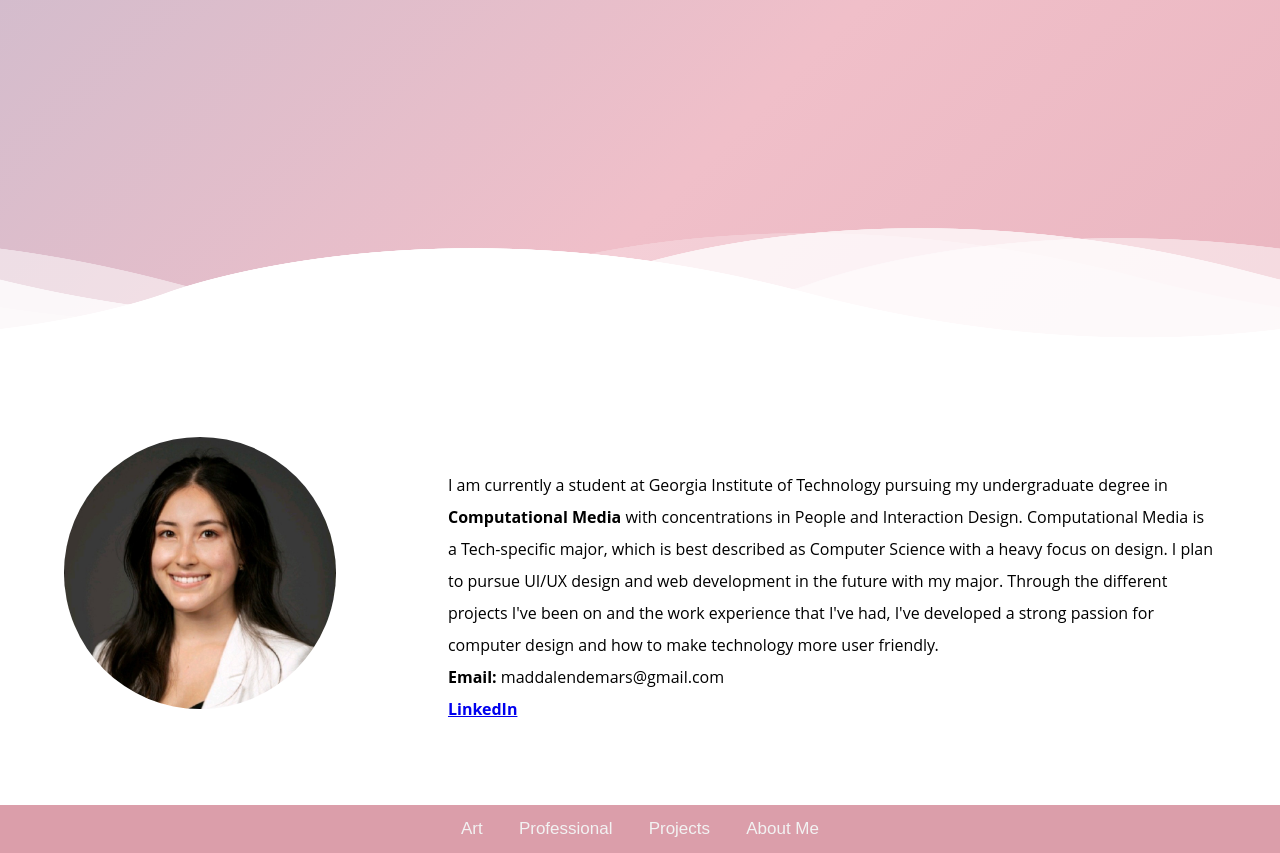
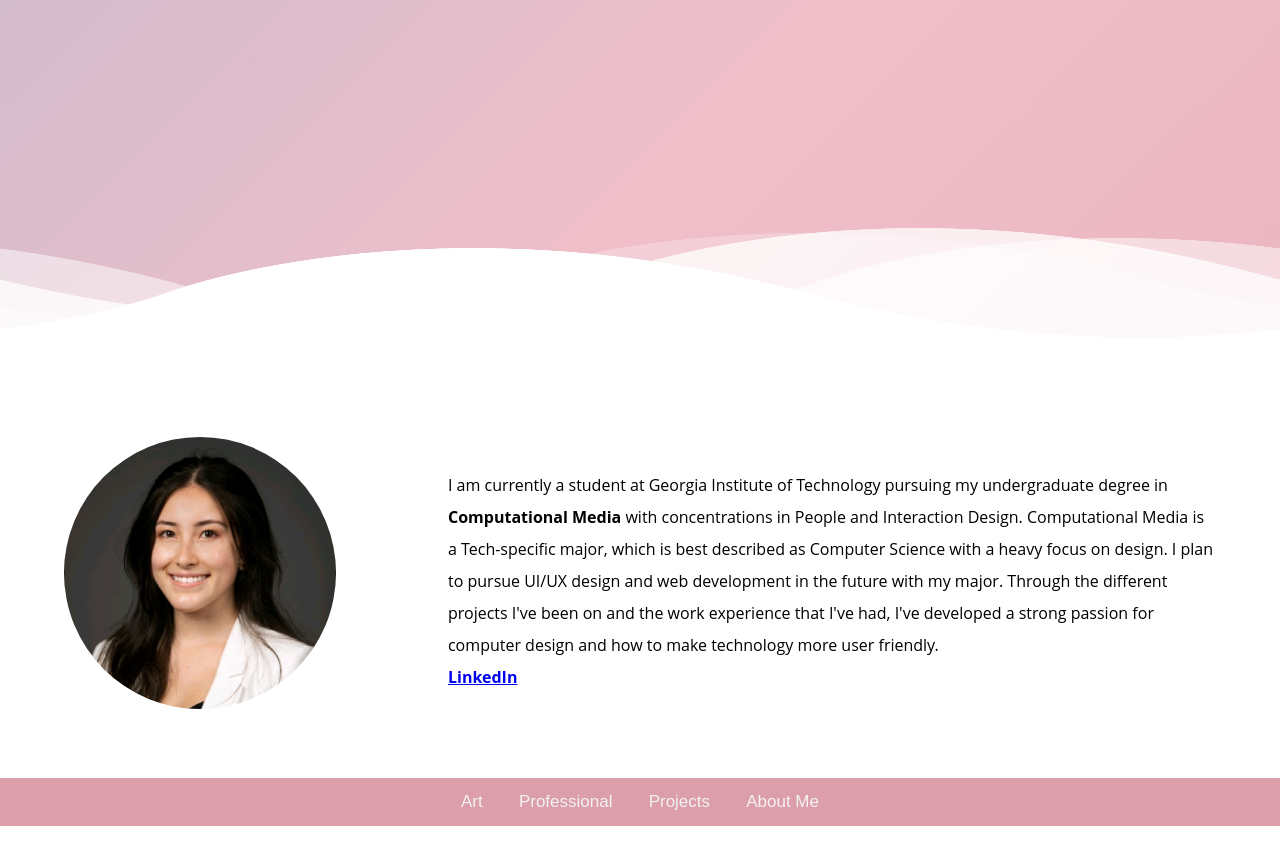
Before and after one commit to mjdemars/mjd-portfolio, a plain HTML site: page index.html in a window 1280 px wide. Shown: the part 402-1255 px from the top of the page. After the commit the page ends 1228 px from the top, so only its background shows below. Drawn offline with nearby package versions, Linux system fonts and the light colour scheme; a web font is replaced by a local one.

Commit message:
Remove information from main page

```diff
--- a/index.html
+++ b/index.html
@@ -109,8 +109,6 @@
           that I've had, I've developed a strong passion for computer design and how to make technology
           more user friendly.
           <br>
-          <b>Email:</b> maddalendemars@gmail.com
-          <br>
           <b><a href="https://www.linkedin.com/in/maddalen-demars-35645692/">LinkedIn</a></b>
         </p>
       </div>
```
Also changed, not shown: 1 other file.
